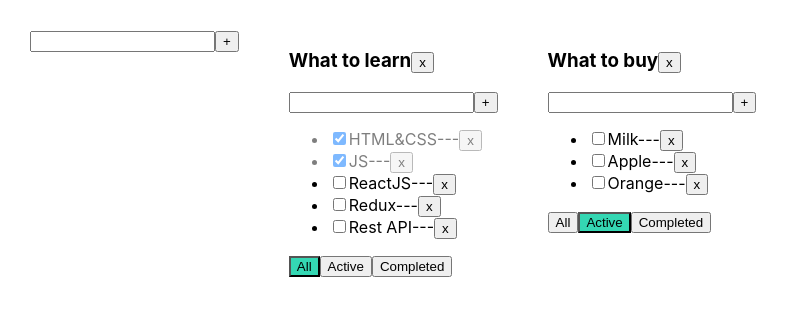
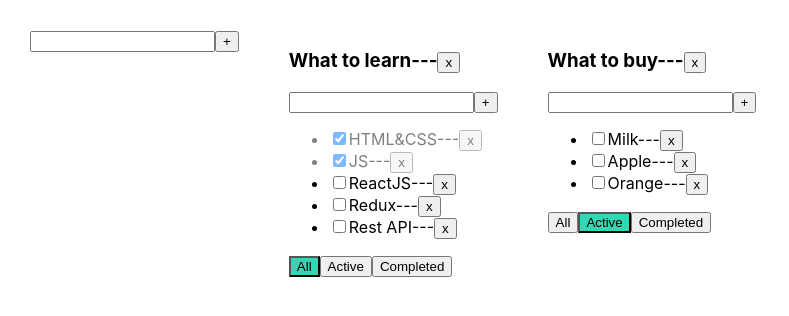
Before and after one commit to potapov-eo/ToDoList, a React (Create React App) app: page / in a window 1280 px wide. Shown: the top 316 px of the page, without its empty margins (0-789 px from the left). Built offline with nearby package versions, Linux system fonts and the light colour scheme.

Commit message:
task 6 with change title todolist

```diff
--- a/src/App.tsx
+++ b/src/App.tsx
@@ -110,9 +110,18 @@ setTodolists([todolist,...todolists])
         setTasks({...tasks})
     }
 
+    function changeTodolistTitle(todoListID: string, newTitle: string) {
+     const  todoList = todolists.find(t=>t.id === todoListID)
+        if(todoList){
+            todoList.title = newTitle
+            setTodolists([...todolists])
+        }
+
+    }
+
     return (
         <div className="App">
-            <AddItemForm addItem={addTodolist }/>
+            <AddItemForm addItem={addTodolist}/>
             {
                 todolists.map(tl => {
                     let allTodoListTasks = tasks[tl.id]
@@ -136,7 +145,8 @@ setTodolists([todolist,...todolists])
                             changeStatus={changeStatus}
                             removeTodoList={removeTodoList}
                             filter={tl.filter}
-                            changeTaskTitle={changeTaskTitle}/>
+                            changeTaskTitle={changeTaskTitle}
+                            changeTodolistTitle={changeTodolistTitle}/>
 
                     )
                 })
--- a/src/Todolist.tsx
+++ b/src/Todolist.tsx
@@ -20,6 +20,7 @@ type PropsType = {
     changeStatus: (taskID: string, isDone: boolean, todoListID: string) => void
     changeTaskTitle: (taskID: string, newTitle:string, todoListID: string) => void
     removeTodoList: (todoListID: string) => void
+    changeTodolistTitle:(todoListID:string, newTitle:string)=>void
 }
 
 export function Todolist(props: PropsType) {
@@ -40,10 +41,13 @@ export function Todolist(props: PropsType) {
     const addTask=(title:string)=>{
         props.addTask(title,props.id)
     }
+    const changeTitle=(newTitle:string)=> {
+        props.changeTodolistTitle(props.id, newTitle)
 
+    }
     return <div>
 
-        <h3>{props.title}
+        <h3> <EditableSpan title={props.title} onChange={changeTitle}/>
             <button onClick={removeTodoList}> x</button>
         </h3>
         <AddItemForm  addItem={addTask}/>
```
